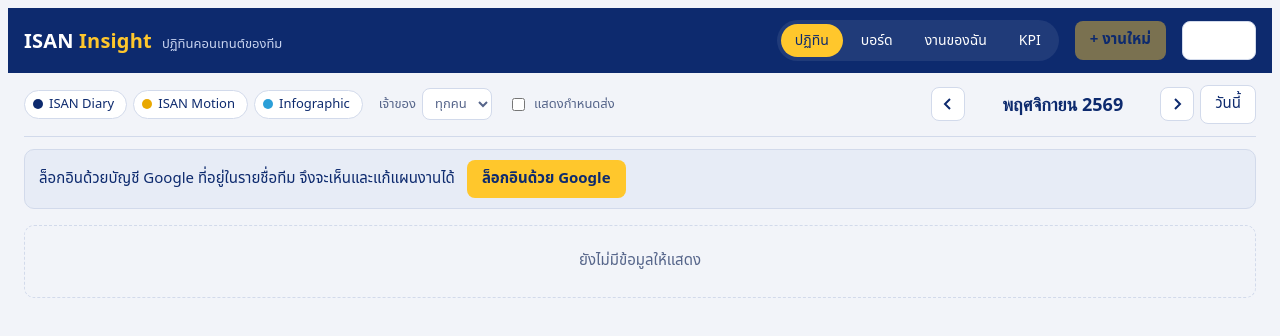
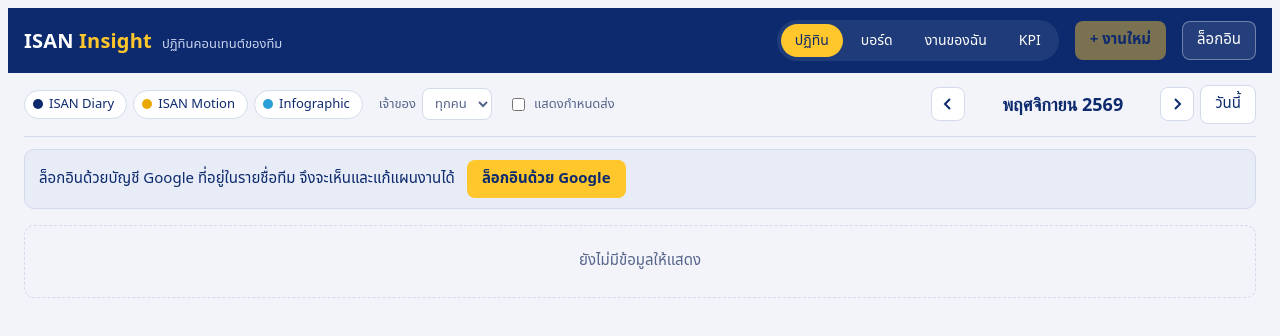
Before and after one commit to reload0981-ops/isan-calendar, a plain HTML site: page index.html in a window 1280 px wide. Drawn offline with Linux system fonts and the light colour scheme; no server answers; a web font is replaced by a local one.

Commit message:
ปุ่มออกจากระบบมองเห็นในโหมดสว่าง

```diff
--- a/index.html
+++ b/index.html
@@ -251,6 +251,8 @@ dialog::backdrop{background:rgba(8,15,35,.5)}
   .grid2{grid-template-columns:minmax(0,1fr)}
 }
 @media (prefers-reduced-motion:reduce){*{transition:none!important;animation:none!important}}
+#authBtn{background:rgba(255,255,255,.1);border-color:rgba(255,255,255,.35);color:var(--brand-fg)}
+#authBtn:hover{background:rgba(255,255,255,.2)}
 </style>
 </head>
 <body>
```
